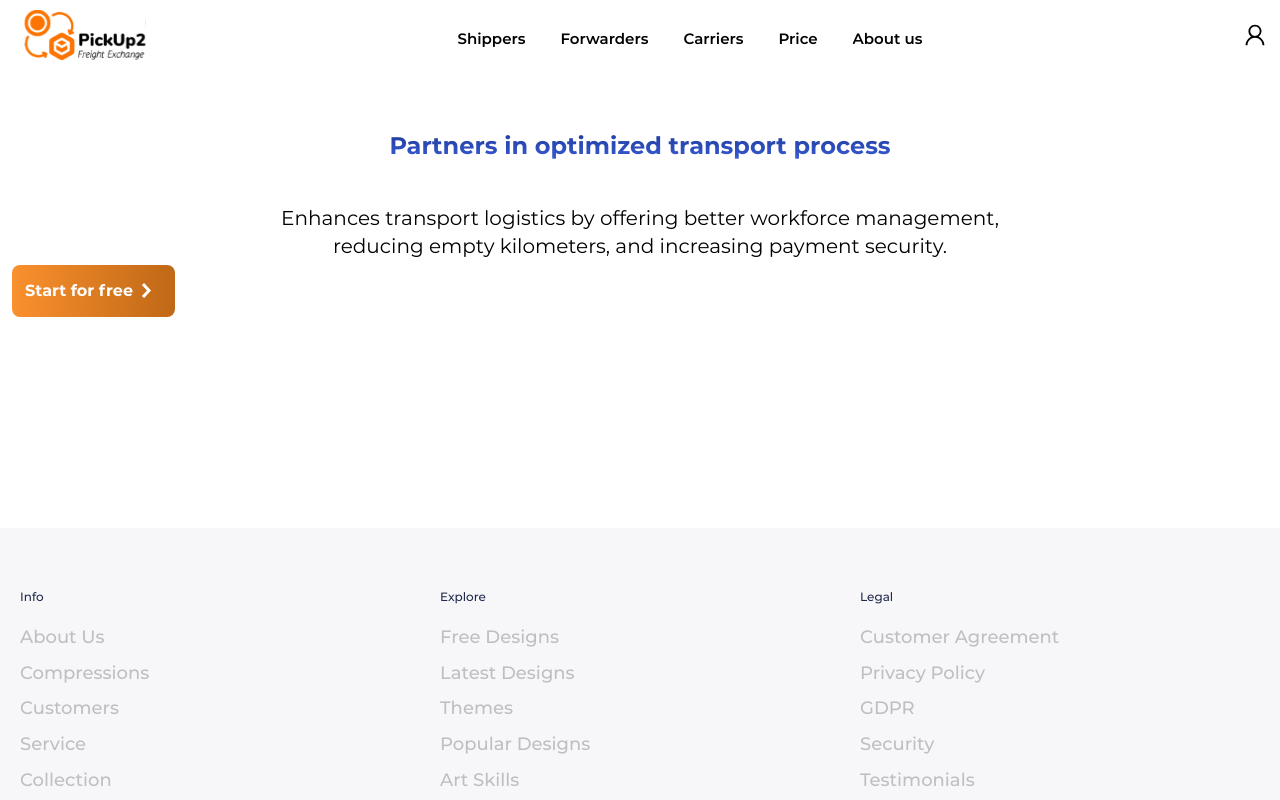
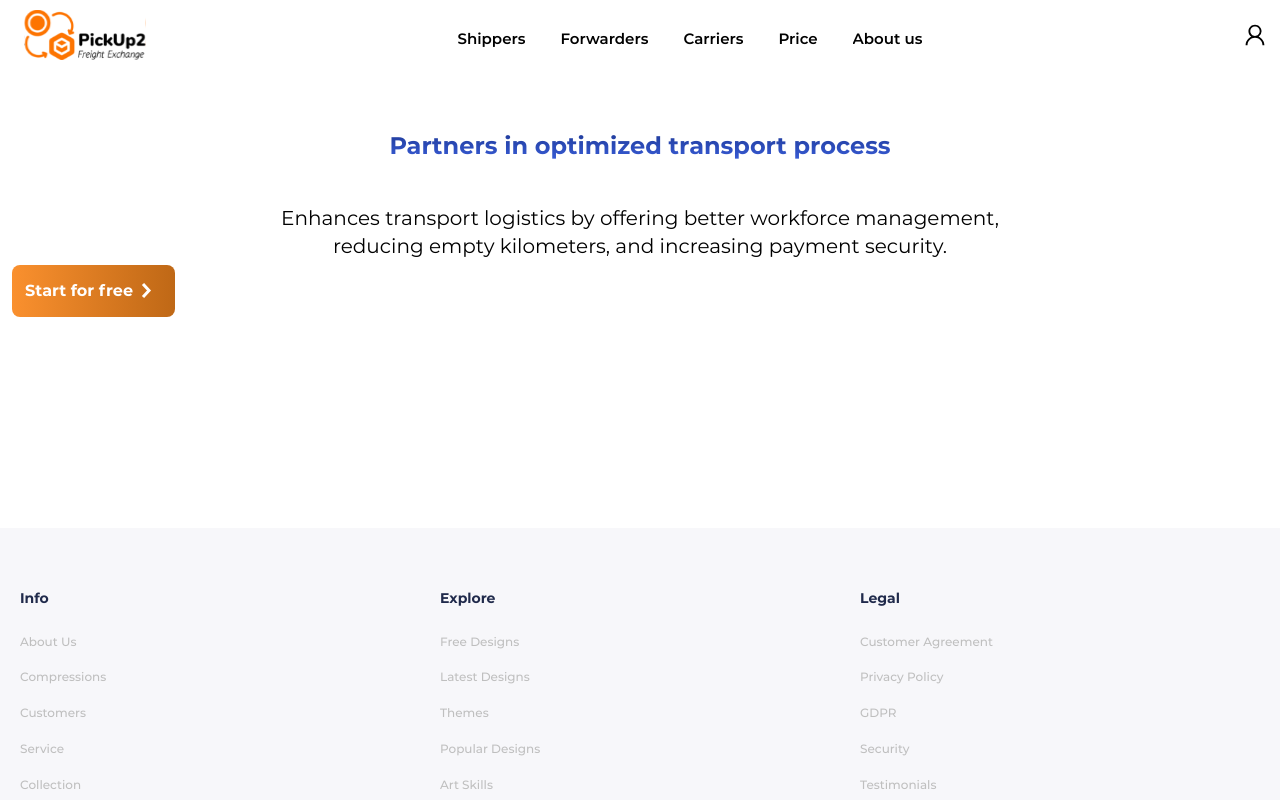
Before and after one commit to freightXapp/WebPage, a Nuxt app: page / in a window 1280 px wide. Shown: the top 800 px of the page. Built offline with nearby package versions, Linux system fonts and the light colour scheme.

Commit message:
add hover to links

```diff
--- a/components/Footer.vue
+++ b/components/Footer.vue
@@ -52,7 +52,10 @@
           <button type="submit" class="footer__button">SUBSCRIBE</button>
         </form>
         <div class="footer__icons">
-          <Facebook></Facebook>
+          <Facebook />
+          <Facebook />
+          <Facebook />
+          <Facebook />
         </div>
       </div>
     </div>
@@ -73,6 +76,7 @@ import Facebook from "~/assets/BaseIcons/facebook.svg";
   bottom: 0;
   left: 0;
   margin-top: auto;
+
   &__row {
     display: flex;
     flex-wrap: wrap;
@@ -82,6 +86,7 @@ import Facebook from "~/assets/BaseIcons/facebook.svg";
     margin: 0 auto;
     padding: 0 20px;
   }
+
   &__column {
     flex: 1 1 240px; // Ensure all columns are flexible and align nicely
     &--info,
@@ -90,36 +95,65 @@ import Facebook from "~/assets/BaseIcons/facebook.svg";
     &--newsletter {
       h4 {
         color: #202a4b;
-        font-size: 1.2rem;
-        font-weight: 400;
+        font-size: 1.4rem;
+        font-weight: 600;
       }
     }
   }
+
   &__links {
     margin-top: 20px;
     li {
       list-style: none;
       margin-bottom: 10px;
+      position: relative;
     }
     a {
+      font-size: 1.2rem;
+      font-weight: 400;
       text-decoration: none;
       color: #bfbfbf;
+      display: inline-block;
+
       &:hover {
-        color: #fff;
+        &::after {
+          opacity: 1;
+          transform: translateX(0%);
+        }
+      }
+
+      &::after {
+        content: "";
+        position: absolute;
+        left: 0;
+        right: 0;
+        bottom: -5px;
+        width: 100%;
+        height: 2px;
+        background-color: var(--baby-blue, #7489c6);
+        transform: translateX(-30%);
+        transition: transform 0.3s ease-in-out;
+        opacity: 0;
       }
     }
   }
+
   &__title {
-    font-size: 1.2rem;
-    font-weight: 400;
+    font-size: 2rem;
+    font-weight: 600;
+    p {
+      font-size: 1.2rem;
+    }
   }
+
   &__form {
     display: flex;
     gap: 5px;
-    align-items: center; // Added to align the button and input
+    align-items: center;
   }
+
   &__input {
-    flex: 1 0 50%; // Make input take only part of the form width
+    flex: 1 0 50%;
     height: 40px;
     border-radius: 6px;
     background: none;
@@ -132,6 +166,7 @@ import Facebook from "~/assets/BaseIcons/facebook.svg";
       color: #ccc;
     }
   }
+
   &__button {
     padding: 10px 15px;
     border-radius: 6px;
@@ -142,6 +177,7 @@ import Facebook from "~/assets/BaseIcons/facebook.svg";
       background: #cecccc;
     }
   }
+
   &__icons {
     display: flex;
     margin-top: 30px;
```
